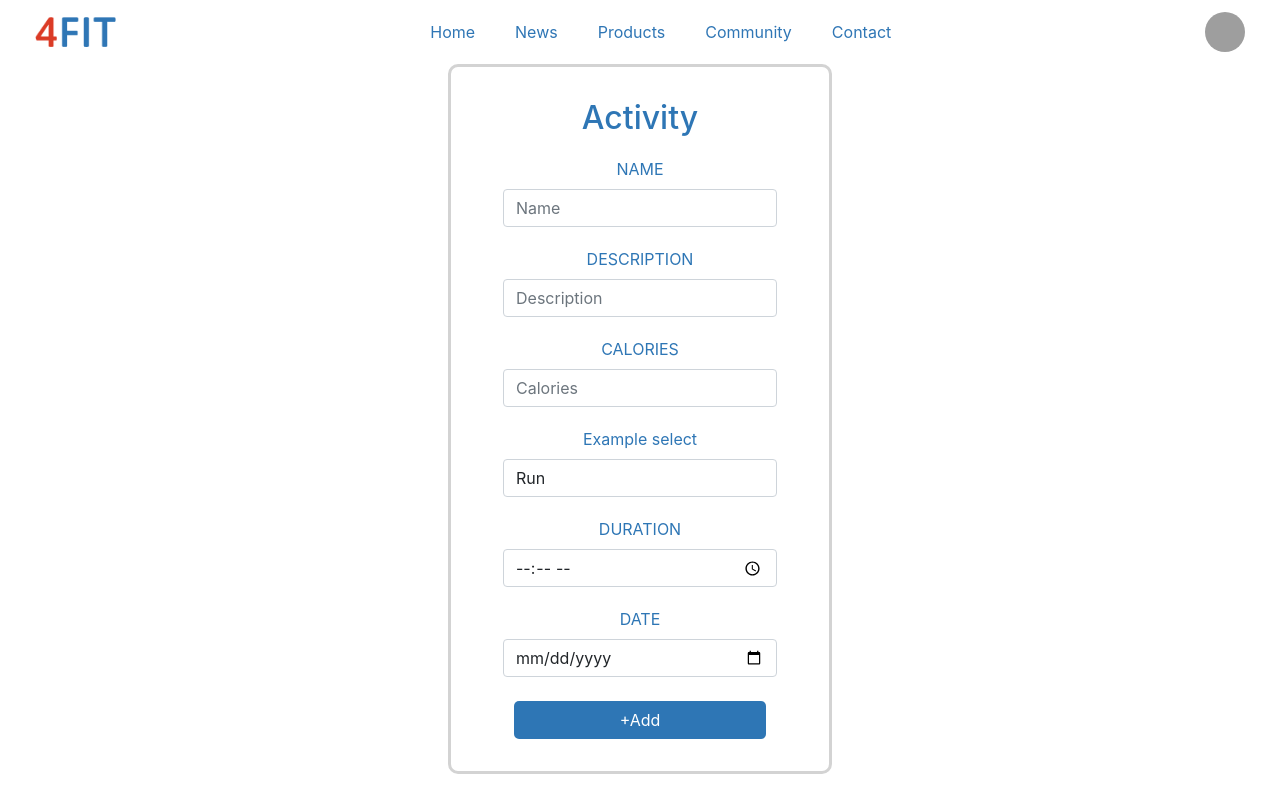
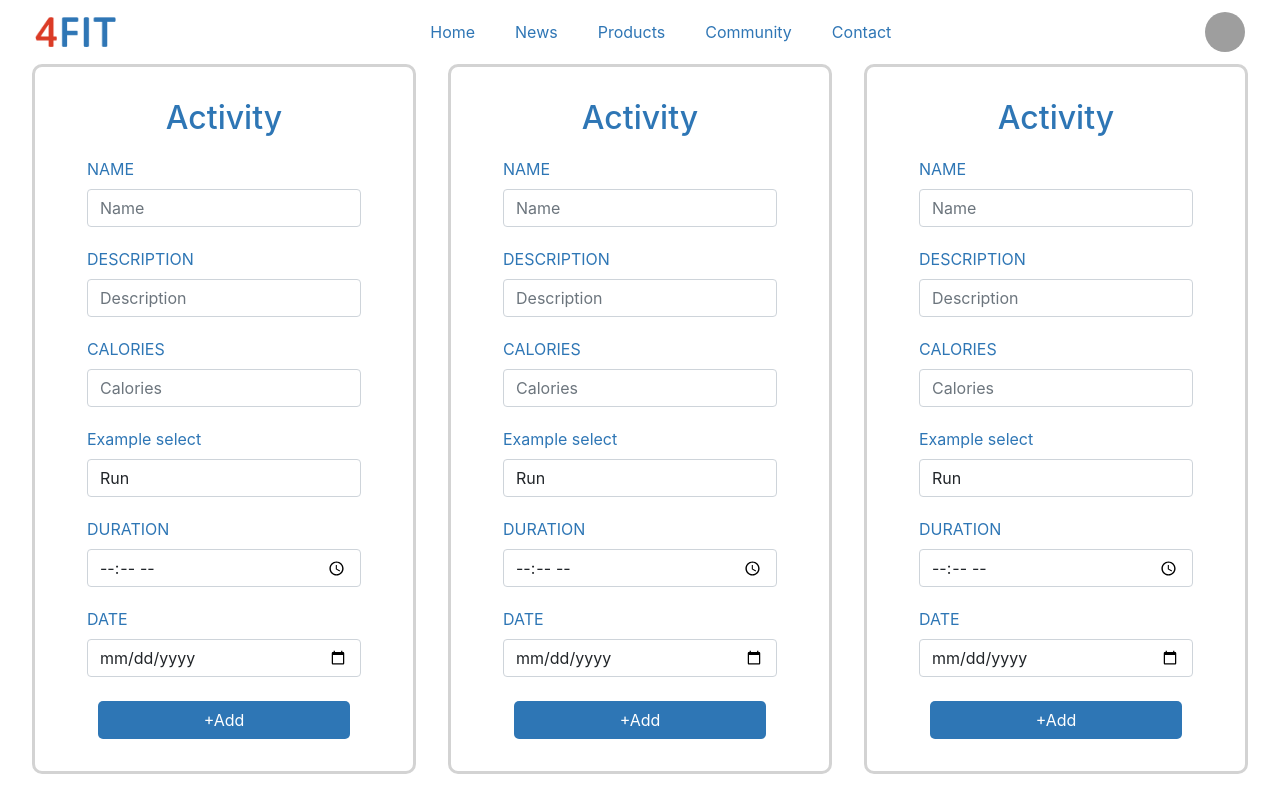
Before and after one commit to SuphanKhaomoon/four-fit-project, a React (Create React App) app: page / in a window 1280 px wide. Built offline with nearby package versions, Linux system fonts and the light colour scheme; grey boxes are pictures that could not be loaded; a web font is replaced by a local one.

Commit message:
2nd commit

```diff
--- a/src/App.css
+++ b/src/App.css
@@ -2,37 +2,7 @@
   text-align: center;
 }
 
-.App-logo {
-  height: 40vmin;
-  pointer-events: none;
+.App-content {
+  display: flex;
+  justify-content: space-evenly;
 }
-
-@media (prefers-reduced-motion: no-preference) {
-  .App-logo {
-    animation: App-logo-spin infinite 20s linear;
-  }
-}
-
-.App-header {
-  background-color: #282c34;
-  min-height: 100vh;
-  display: flex;
-  flex-direction: column;
-  align-items: center;
-  justify-content: center;
-  font-size: calc(10px + 2vmin);
-  color: white;
-}
-
-.App-link {
-  color: #61dafb;
-}
-
-@keyframes App-logo-spin {
-  from {
-    transform: rotate(0deg);
-  }
-  to {
-    transform: rotate(360deg);
-  }
-}
--- a/src/App.js
+++ b/src/App.js
@@ -8,7 +8,11 @@
   return (
     <div className="App">
       <Navbar />
-      <ExcerciseActivityForm />
+      <div className='App-content'>
+        <ExcerciseActivityForm />
+        <ExcerciseActivityForm />
+        <ExcerciseActivityForm />
+      </div>
 
     </div>
   );
--- a/src/Components/ExcerciseActivityForm/Form.css
+++ b/src/Components/ExcerciseActivityForm/Form.css
@@ -1,8 +1,8 @@
 .form-container {
     padding: 32px;
     display: flex;
-    flex-direction: column;
-    width: 30%;
+    /* flex-direction: column; */
+    /* width: 30%; */
     border-style: solid;
     border-radius: 10px;
     border-color: lightgray;
@@ -14,6 +14,7 @@
 
 .form-label {
     color: #2e76b5;
+    display: flex;
 }
 
 .add-button {
```
